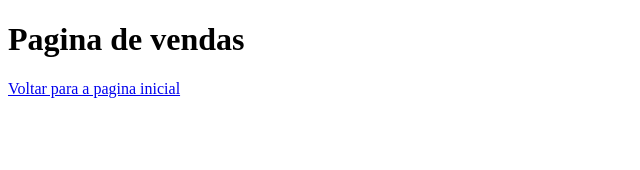
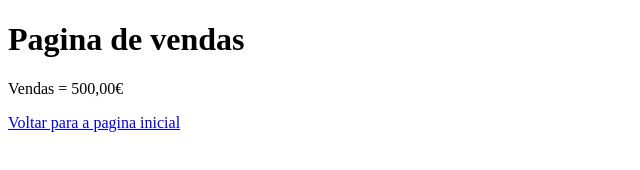
Before and after one commit to RaviFonseca/aulagithub, a plain HTML site: page vendas.html in a window 1280 px wide. Shown: the whole page, without its empty margins (0-640 px from the left). Drawn offline with Linux system fonts and the light colour scheme.

Commit message:
Acresentado o valor das vendas

```diff
--- a/vendas.html
+++ b/vendas.html
@@ -7,6 +7,7 @@
 </head>
 <body>
     <h1>Pagina de vendas</h1>
+    <p>Vendas = 500,00€</p>
         <a href="index.html">Voltar para a pagina inicial</a>
 </body>
 </html>
```
